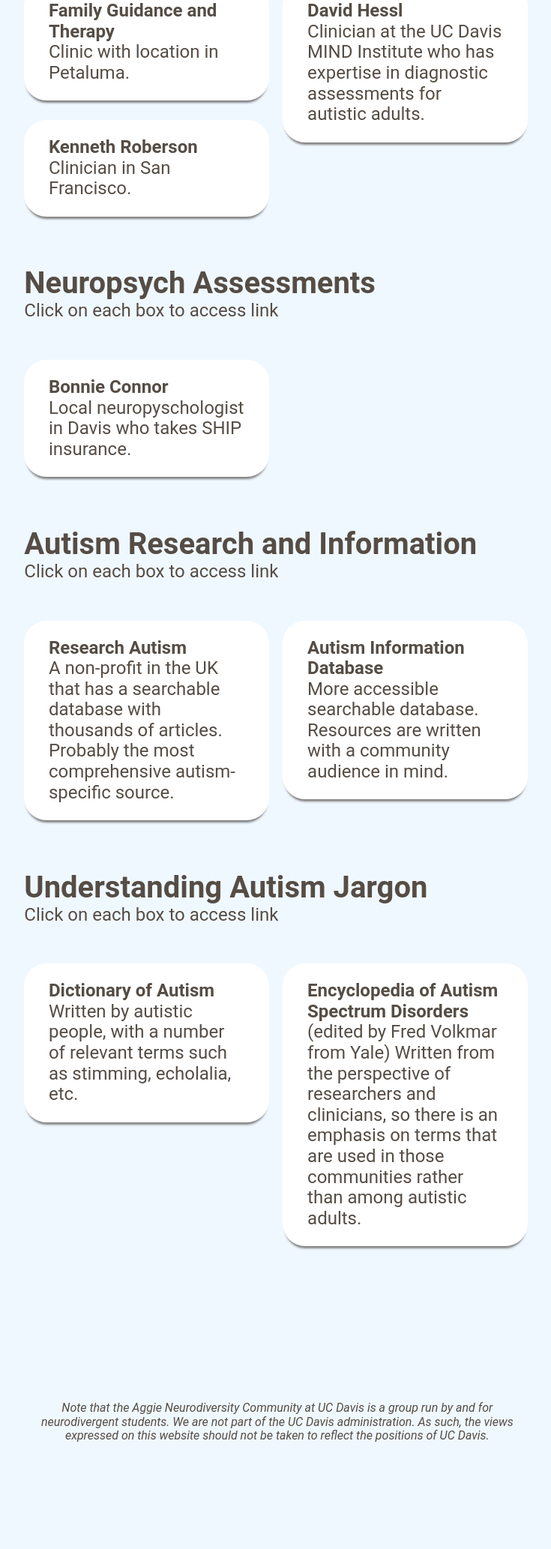
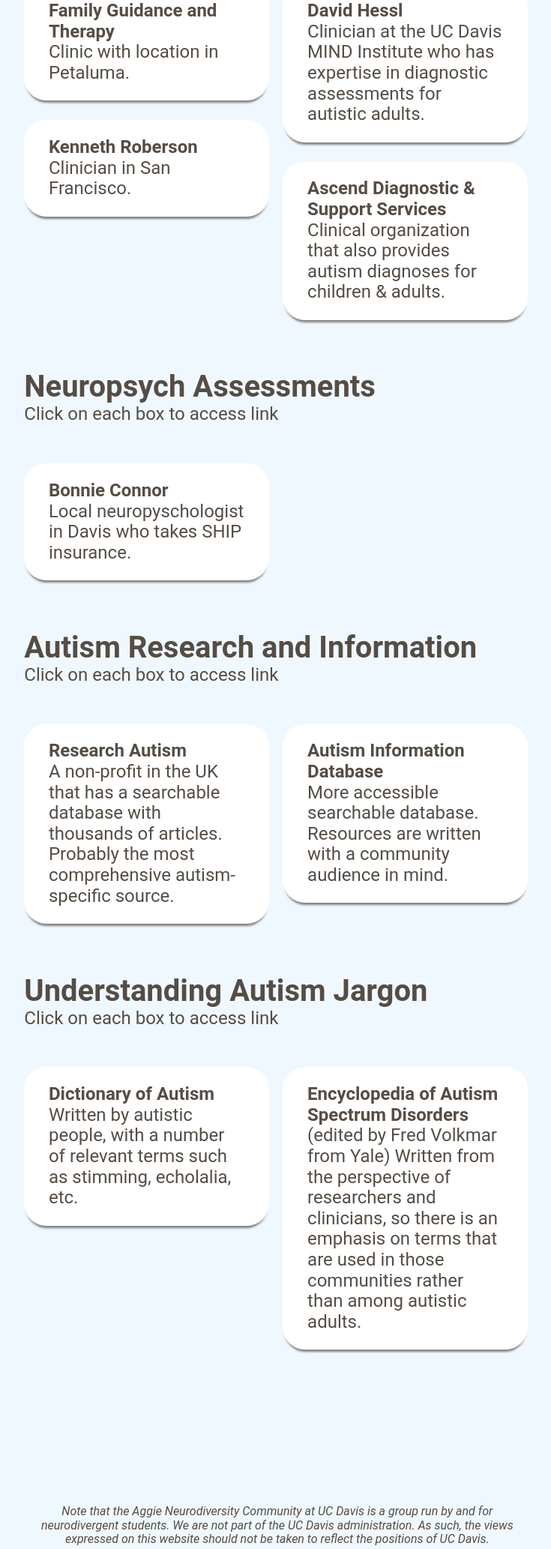
Before and after one commit to Autism-Neurodiversity-Community-UCD/ancwebsite, a Flask app: page /autismresearch in a window 1280 px wide. Shown: the part 237-2303 px from the top of the page at 75% size, without its empty margins (262-997 px from the left). Before the commit the page ends 2160 px from the top, so only its background shows below. Run offline with Flask 2, Linux system fonts and the light colour scheme.

Commit message:
Update ANCautismresearch.html

```diff
--- a/templates/ANCautismresearch.html
+++ b/templates/ANCautismresearch.html
@@ -47,7 +47,13 @@
                         <b>Kenneth Roberson</b>
                         <p>Clinician in San Francisco.</p>
                     </a>
-            </div>
+                </div>
+                <div class="flex-container right">
+                <a href="https://www.ascendsupportservices.com/" target="_blank" class="item shadow">
+                    <b>Ascend Diagnostic & Support Services</b>
+                    <p>Clinical organization that also provides autism diagnoses for children & adults.</p>
+                </a>
+                </div>
             </section>
 
             <section>
```
